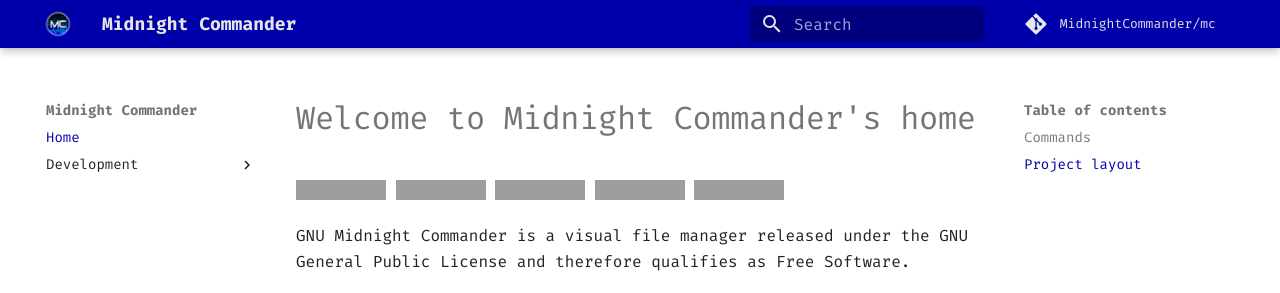
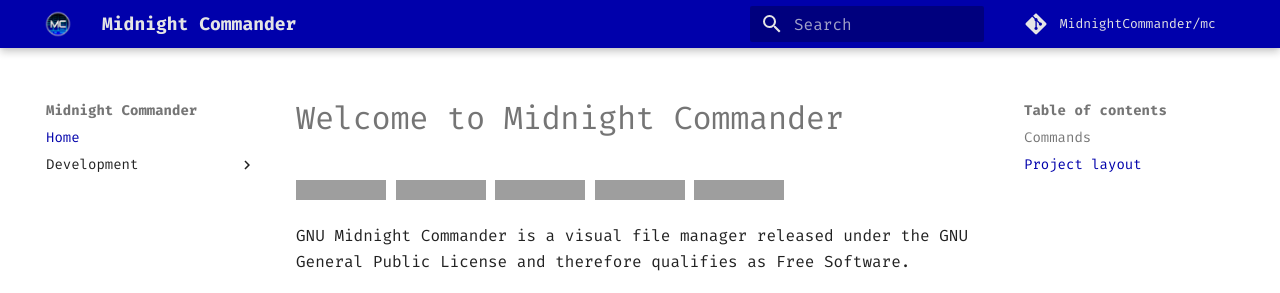
Before and after one commit to MidnightCommander/website, an MkDocs documentation site: the page built from docs/index.md, in a window 1280 px wide and 1098 px high. Shown: the top 293 px of the window. Built offline with MkDocs 1.6.1 and Material for MkDocs 9.7.7, drawn with Linux system fonts in a browser that asks for light colours; comment, search, counter and statistics services are not loaded; grey boxes are pictures that could not be loaded.

Commit message:
Shorten the welcome

```diff
--- a/docs/index.md
+++ b/docs/index.md
@@ -1,4 +1,4 @@
-# Welcome to Midnight Commander's home
+# Welcome to Midnight Commander
 
 [![GitHub Tag](https://img.shields.io/github/v/tag/MidnightCommander/mc)](https://github.com/MidnightCommander/mc/tags)
 [![License](https://img.shields.io/badge/license-GPLv3+-blue)](https://github.com/MidnightCommander/mc/)
```
